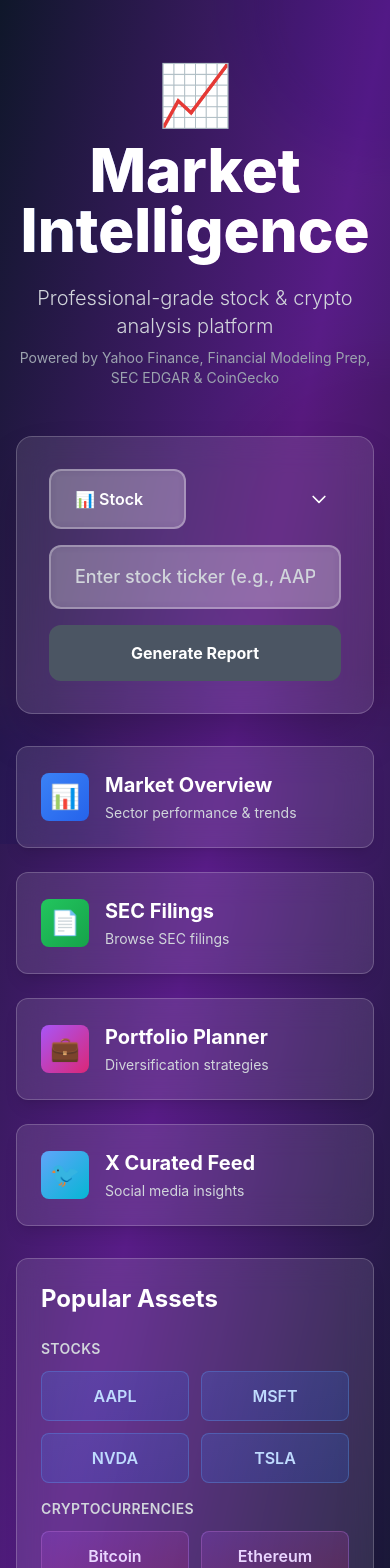
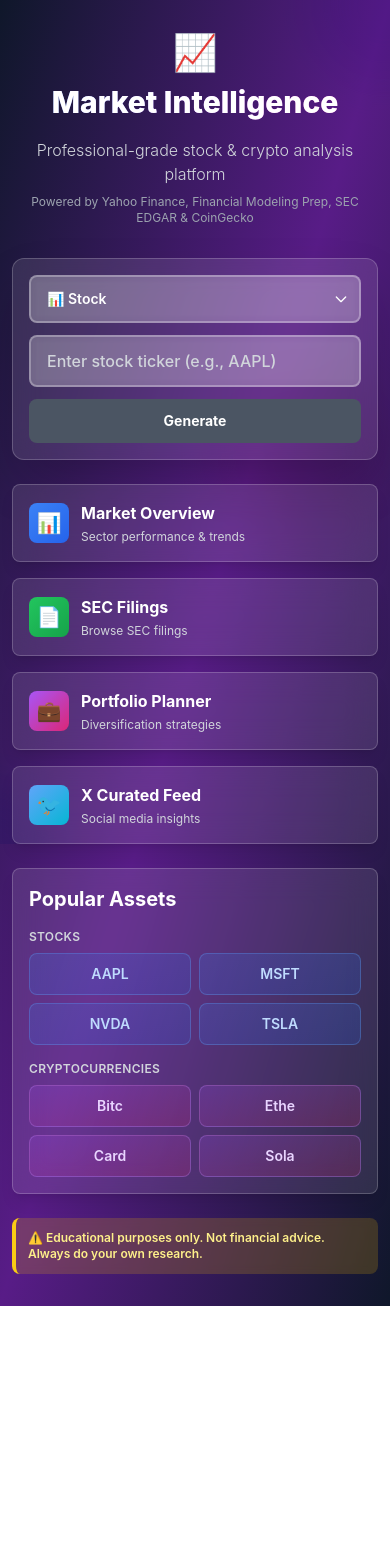
Before and after one commit to kirank22431/stockanalysis, a Next.js app: page / in a window 390 px wide. Shown: the top 1568 px of the page. After the commit the page ends 1306 px from the top, so only its background shows below. Built offline with nearby package versions, Linux system fonts and the light colour scheme.

Commit message:
Improve responsive design for mobile, tablet, and desktop across all pages

```diff
--- a/app/page.tsx
+++ b/app/page.tsx
@@ -26,46 +26,46 @@ export default function Home() {
     <div className="min-h-screen bg-gradient-to-br from-slate-900 via-purple-900 to-slate-900">
       {/* Animated background */}
       <div className="absolute inset-0 overflow-hidden">
-        <div className="absolute -top-40 -right-40 w-80 h-80 bg-purple-500 rounded-full mix-blend-multiply filter blur-xl opacity-20 animate-blob"></div>
-        <div className="absolute -bottom-40 -left-40 w-80 h-80 bg-blue-500 rounded-full mix-blend-multiply filter blur-xl opacity-20 animate-blob animation-delay-2000"></div>
-        <div className="absolute top-1/2 left-1/2 transform -translate-x-1/2 -translate-y-1/2 w-80 h-80 bg-pink-500 rounded-full mix-blend-multiply filter blur-xl opacity-20 animate-blob animation-delay-4000"></div>
+        <div className="absolute -top-20 -right-20 sm:-top-40 sm:-right-40 w-40 h-40 sm:w-60 sm:h-60 md:w-80 md:h-80 bg-purple-500 rounded-full mix-blend-multiply filter blur-xl opacity-20 animate-blob"></div>
+        <div className="absolute -bottom-20 -left-20 sm:-bottom-40 sm:-left-40 w-40 h-40 sm:w-60 sm:h-60 md:w-80 md:h-80 bg-blue-500 rounded-full mix-blend-multiply filter blur-xl opacity-20 animate-blob animation-delay-2000"></div>
+        <div className="absolute top-1/2 left-1/2 transform -translate-x-1/2 -translate-y-1/2 w-40 h-40 sm:w-60 sm:h-60 md:w-80 md:h-80 bg-pink-500 rounded-full mix-blend-multiply filter blur-xl opacity-20 animate-blob animation-delay-4000"></div>
       </div>
 
-      <div className="relative container mx-auto px-4 py-16">
+      <div className="relative container mx-auto px-3 sm:px-4 md:px-6 py-8 sm:py-12 md:py-16">
         <div className="max-w-4xl mx-auto">
           {/* Header */}
-          <div className="text-center mb-12">
-            <div className="inline-block mb-4">
-              <span className="text-6xl">📈</span>
+          <div className="text-center mb-8 sm:mb-10 md:mb-12">
+            <div className="inline-block mb-3 sm:mb-4">
+              <span className="text-4xl sm:text-5xl md:text-6xl">📈</span>
             </div>
-            <h1 className="text-6xl md:text-7xl font-extrabold text-white mb-6 bg-clip-text text-transparent bg-gradient-to-r from-blue-400 via-purple-400 to-pink-400">
+            <h1 className="text-3xl sm:text-4xl md:text-5xl lg:text-6xl xl:text-7xl font-extrabold text-white mb-4 sm:mb-5 md:mb-6 bg-clip-text text-transparent bg-gradient-to-r from-blue-400 via-purple-400 to-pink-400 leading-tight">
               Market Intelligence
             </h1>
-            <p className="text-xl md:text-2xl text-gray-300 font-light">
+            <p className="text-base sm:text-lg md:text-xl lg:text-2xl text-gray-300 font-light px-2">
               Professional-grade stock & crypto analysis platform
             </p>
-            <p className="text-sm text-gray-400 mt-2">
+            <p className="text-xs sm:text-sm text-gray-400 mt-2 px-2">
               Powered by Yahoo Finance, Financial Modeling Prep, SEC EDGAR & CoinGecko
             </p>
           </div>
 
           {/* Main Search Card */}
-          <div className="bg-white/10 backdrop-blur-lg rounded-2xl shadow-2xl p-8 mb-8 border border-white/20">
+          <div className="bg-white/10 backdrop-blur-lg rounded-xl sm:rounded-2xl shadow-2xl p-4 sm:p-6 md:p-8 mb-6 sm:mb-8 border border-white/20">
             <form onSubmit={handleSubmit}>
-              <div className="flex flex-col md:flex-row gap-4">
+              <div className="flex flex-col sm:flex-row gap-3 sm:gap-4">
                 {/* Asset Type */}
-                <div className="relative">
+                <div className="relative w-full sm:w-auto sm:min-w-[140px]">
                   <select
                     value={assetType}
                     onChange={(e) => setAssetType(e.target.value as 'stock' | 'crypto')}
-                    className="appearance-none px-6 py-4 pr-10 bg-white/20 backdrop-blur-sm border-2 border-white/30 rounded-xl focus:outline-none focus:ring-2 focus:ring-purple-400 text-white font-semibold cursor-pointer"
+                    className="w-full appearance-none px-4 sm:px-6 py-3 sm:py-4 pr-10 bg-white/20 backdrop-blur-sm border-2 border-white/30 rounded-lg sm:rounded-xl focus:outline-none focus:ring-2 focus:ring-purple-400 text-white font-semibold cursor-pointer text-sm sm:text-base"
                     disabled={isSubmitting}
                   >
                     <option value="stock" className="bg-gray-800 text-white">📊 Stock</option>
                     <option value="crypto" className="bg-gray-800 text-white">₿ Crypto</option>
                   </select>
                   <div className="pointer-events-none absolute inset-y-0 right-0 flex items-center px-3">
-                    <svg className="w-5 h-5 text-white" fill="none" stroke="currentColor" viewBox="0 0 24 24">
+                    <svg className="w-4 h-4 sm:w-5 sm:h-5 text-white" fill="none" stroke="currentColor" viewBox="0 0 24 24">
                       <path strokeLinecap="round" strokeLinejoin="round" strokeWidth={2} d="M19 9l-7 7-7-7" />
                     </svg>
                   </div>
@@ -78,10 +78,10 @@ export default function Home() {
                   onChange={(e) => setSymbol(e.target.value)}
                   placeholder={
                     assetType === 'stock'
-                      ? 'Enter stock ticker (e.g., AAPL, TSLA, MSFT)'
-                      : 'Enter crypto id (e.g., bitcoin, ethereum)'
+                      ? 'Enter stock ticker (e.g., AAPL)'
+                      : 'Enter crypto id (e.g., bitcoin)'
                   }
-                  className="flex-1 px-6 py-4 text-lg bg-white/20 backdrop-blur-sm border-2 border-white/30 rounded-xl focus:outline-none focus:ring-2 focus:ring-purple-400 text-white placeholder-gray-300 font-medium"
+                  className="flex-1 px-4 sm:px-6 py-3 sm:py-4 text-base sm:text-lg bg-white/20 backdrop-blur-sm border-2 border-white/30 rounded-lg sm:rounded-xl focus:outline-none focus:ring-2 focus:ring-purple-400 text-white placeholder-gray-300 font-medium"
                   disabled={isSubmitting}
                 />
 
@@ -89,18 +89,22 @@ export default function Home() {
                 <button
                   type="submit"
                   disabled={isSubmitting || !symbol.trim()}
-                  className="px-10 py-4 bg-gradient-to-r from-purple-600 to-blue-600 hover:from-purple-700 hover:to-blue-700 disabled:from-gray-600 disabled:to-gray-600 text-white font-bold rounded-xl transition-all transform hover:scale-105 disabled:scale-100 shadow-lg disabled:shadow-none"
+                  className="w-full sm:w-auto px-6 sm:px-8 md:px-10 py-3 sm:py-4 bg-gradient-to-r from-purple-600 to-blue-600 hover:from-purple-700 hover:to-blue-700 disabled:from-gray-600 disabled:to-gray-600 text-white font-bold rounded-lg sm:rounded-xl transition-all transform hover:scale-105 disabled:scale-100 shadow-lg disabled:shadow-none text-sm sm:text-base"
                 >
                   {isSubmitting ? (
-                    <span className="flex items-center gap-2">
-                      <svg className="animate-spin h-5 w-5" xmlns="http://www.w3.org/2000/svg" fill="none" viewBox="0 0 24 24">
+                    <span className="flex items-center justify-center gap-2">
+                      <svg className="animate-spin h-4 w-4 sm:h-5 sm:w-5" xmlns="http://www.w3.org/2000/svg" fill="none" viewBox="0 0 24 24">
                         <circle className="opacity-25" cx="12" cy="12" r="10" stroke="currentColor" strokeWidth="4"></circle>
                         <path className="opacity-75" fill="currentColor" d="M4 12a8 8 0 018-8V0C5.373 0 0 5.373 0 12h4zm2 5.291A7.962 7.962 0 014 12H0c0 3.042 1.135 5.824 3 7.938l3-2.647z"></path>
                       </svg>
-                      Analyzing...
+                      <span className="hidden sm:inline">Analyzing...</span>
+                      <span className="sm:hidden">Loading...</span>
                     </span>
                   ) : (
-                    'Generate Report'
+                    <>
+                      <span className="hidden sm:inline">Generate Report</span>
+                      <span className="sm:hidden">Generate</span>
+                    </>
                   )}
                 </button>
               </div>
@@ -108,81 +112,81 @@ export default function Home() {
           </div>
 
           {/* Quick Actions */}
-          <div className="grid grid-cols-1 md:grid-cols-2 lg:grid-cols-4 gap-6 mb-8">
+          <div className="grid grid-cols-1 sm:grid-cols-2 lg:grid-cols-4 gap-4 sm:gap-6 mb-6 sm:mb-8">
             <Link
               href="/market"
-              className="group bg-white/10 backdrop-blur-lg rounded-xl shadow-lg p-6 hover:bg-white/15 transition-all border border-white/20 hover:border-purple-400/50"
+              className="group bg-white/10 backdrop-blur-lg rounded-lg sm:rounded-xl shadow-lg p-4 sm:p-6 hover:bg-white/15 transition-all border border-white/20 hover:border-purple-400/50 active:scale-95"
             >
-              <div className="flex items-center gap-4">
-                <div className="w-12 h-12 bg-gradient-to-br from-blue-500 to-blue-600 rounded-lg flex items-center justify-center text-2xl">
+              <div className="flex items-center gap-3 sm:gap-4">
+                <div className="w-10 h-10 sm:w-12 sm:h-12 bg-gradient-to-br from-blue-500 to-blue-600 rounded-lg flex items-center justify-center text-xl sm:text-2xl flex-shrink-0">
                   📊
                 </div>
-                <div>
-                  <h3 className="text-xl font-bold text-white mb-1">Market Overview</h3>
-                  <p className="text-sm text-gray-300">Sector performance & trends</p>
+                <div className="min-w-0 flex-1">
+                  <h3 className="text-base sm:text-lg md:text-xl font-bold text-white mb-1 truncate">Market Overview</h3>
+                  <p className="text-xs sm:text-sm text-gray-300 line-clamp-2">Sector performance & trends</p>
                 </div>
               </div>
             </Link>
 
             <Link
               href="/filings"
-              className="group bg-white/10 backdrop-blur-lg rounded-xl shadow-lg p-6 hover:bg-white/15 transition-all border border-white/20 hover:border-purple-400/50"
+              className="group bg-white/10 backdrop-blur-lg rounded-lg sm:rounded-xl shadow-lg p-4 sm:p-6 hover:bg-white/15 transition-all border border-white/20 hover:border-purple-400/50 active:scale-95"
             >
-              <div className="flex items-center gap-4">
-                <div className="w-12 h-12 bg-gradient-to-br from-green-500 to-green-600 rounded-lg flex items-center justify-center text-2xl">
+              <div className="flex items-center gap-3 sm:gap-4">
+                <div className="w-10 h-10 sm:w-12 sm:h-12 bg-gradient-to-br from-green-500 to-green-600 rounded-lg flex items-center justify-center text-xl sm:text-2xl flex-shrink-0">
                   📄
                 </div>
-                <div>
-                  <h3 className="text-xl font-bold text-white mb-1">SEC Filings</h3>
-                  <p className="text-sm text-gray-300">Browse SEC filings</p>
+                <div className="min-w-0 flex-1">
+                  <h3 className="text-base sm:text-lg md:text-xl font-bold text-white mb-1 truncate">SEC Filings</h3>
+                  <p className="text-xs sm:text-sm text-gray-300 line-clamp-2">Browse SEC filings</p>
                 </div>
               </div>
             </Link>
 
             <Link
               href="/portfolio"
-              className="group bg-white/10 backdrop-blur-lg rounded-xl shadow-lg p-6 hover:bg-white/15 transition-all border border-white/20 hover:border-purple-400/50"
+              className="group bg-white/10 backdrop-blur-lg rounded-lg sm:rounded-xl shadow-lg p-4 sm:p-6 hover:bg-white/15 transition-all border border-white/20 hover:border-purple-400/50 active:scale-95"
             >
-              <div className="flex items-center gap-4">
-                <div className="w-12 h-12 bg-gradient-to-br from-purple-500 to-pink-600 rounded-lg flex items-center justify-center text-2xl">
+              <div className="flex items-center gap-3 sm:gap-4">
+                <div className="w-10 h-10 sm:w-12 sm:h-12 bg-gradient-to-br from-purple-500 to-pink-600 rounded-lg flex items-center justify-center text-xl sm:text-2xl flex-shrink-0">
                   💼
                 </div>
-                <div>
-                  <h3 className="text-xl font-bold text-white mb-1">Portfolio Planner</h3>
-                  <p className="text-sm text-gray-300">Diversification strategies</p>
+                <div className="min-w-0 flex-1">
+                  <h3 className="text-base sm:text-lg md:text-xl font-bold text-white mb-1 truncate">Portfolio Planner</h3>
+                  <p className="text-xs sm:text-sm text-gray-300 line-clamp-2">Diversification strategies</p>
                 </div>
               </div>
             </Link>
 
             <Link
               href="/social/x-curated"
-              className="group bg-white/10 backdrop-blur-lg rounded-xl shadow-lg p-6 hover:bg-white/15 transition-all border border-white/20 hover:border-purple-400/50"
+              className="group bg-white/10 backdrop-blur-lg rounded-lg sm:rounded-xl shadow-lg p-4 sm:p-6 hover:bg-white/15 transition-all border border-white/20 hover:border-purple-400/50 active:scale-95"
             >
-              <div className="flex items-center gap-4">
-                <div className="w-12 h-12 bg-gradient-to-br from-blue-400 to-cyan-500 rounded-lg flex items-center justify-center text-2xl">
+              <div className="flex items-center gap-3 sm:gap-4">
+                <div className="w-10 h-10 sm:w-12 sm:h-12 bg-gradient-to-br from-blue-400 to-cyan-500 rounded-lg flex items-center justify-center text-xl sm:text-2xl flex-shrink-0">
                   🐦
                 </div>
-                <div>
-                  <h3 className="text-xl font-bold text-white mb-1">X Curated Feed</h3>
-                  <p className="text-sm text-gray-300">Social media insights</p>
+                <div className="min-w-0 flex-1">
+                  <h3 className="text-base sm:text-lg md:text-xl font-bold text-white mb-1 truncate">X Curated Feed</h3>
+                  <p className="text-xs sm:text-sm text-gray-300 line-clamp-2">Social media insights</p>
                 </div>
               </div>
             </Link>
           </div>
 
           {/* Popular Stocks & Crypto */}
-          <div className="bg-white/10 backdrop-blur-lg rounded-xl shadow-lg p-6 border border-white/20">
-            <h2 className="text-2xl font-bold text-white mb-6">Popular Assets</h2>
+          <div className="bg-white/10 backdrop-blur-lg rounded-lg sm:rounded-xl shadow-lg p-4 sm:p-6 border border-white/20">
+            <h2 className="text-xl sm:text-2xl font-bold text-white mb-4 sm:mb-6">Popular Assets</h2>
 
-            <div className="space-y-4">
+            <div className="space-y-4 sm:space-y-5">
               <div>
-                <p className="text-sm font-semibold text-gray-300 mb-3 uppercase tracking-wide">Stocks</p>
-                <div className="grid grid-cols-2 md:grid-cols-4 gap-3">
+                <p className="text-xs sm:text-sm font-semibold text-gray-300 mb-2 sm:mb-3 uppercase tracking-wide">Stocks</p>
+                <div className="grid grid-cols-2 sm:grid-cols-2 md:grid-cols-4 gap-2 sm:gap-3">
                   {['AAPL', 'MSFT', 'NVDA', 'TSLA'].map((sym) => (
                     <Link
                       key={sym}
                       href={`/report?symbol=${sym}&type=stock`}
-                      className="group px-4 py-3 bg-gradient-to-br from-blue-500/20 to-blue-600/20 hover:from-blue-500/30 hover:to-blue-600/30 border border-blue-400/30 hover:border-blue-400/50 text-blue-200 hover:text-white font-semibold rounded-lg text-center transition-all transform hover:scale-105"
+                      className="group px-3 sm:px-4 py-2.5 sm:py-3 bg-gradient-to-br from-blue-500/20 to-blue-600/20 hover:from-blue-500/30 hover:to-blue-600/30 border border-blue-400/30 hover:border-blue-400/50 text-blue-200 hover:text-white font-semibold rounded-lg text-center transition-all transform hover:scale-105 active:scale-95 text-sm sm:text-base"
                     >
                       {sym}
                     </Link>
@@ -191,15 +195,16 @@ export default function Home() {
               </div>
 
               <div>
-                <p className="text-sm font-semibold text-gray-300 mb-3 uppercase tracking-wide">Cryptocurrencies</p>
-                <div className="grid grid-cols-2 md:grid-cols-4 gap-3">
+                <p className="text-xs sm:text-sm font-semibold text-gray-300 mb-2 sm:mb-3 uppercase tracking-wide">Cryptocurrencies</p>
+                <div className="grid grid-cols-2 sm:grid-cols-2 md:grid-cols-4 gap-2 sm:gap-3">
                   {['bitcoin', 'ethereum', 'cardano', 'solana'].map((id) => (
                     <Link
                       key={id}
                       href={`/report?symbol=${id}&type=crypto`}
-                      className="group px-4 py-3 bg-gradient-to-br from-purple-500/20 to-pink-600/20 hover:from-purple-500/30 hover:to-pink-600/30 border border-purple-400/30 hover:border-purple-400/50 text-purple-200 hover:text-white font-semibold rounded-lg text-center transition-all transform hover:scale-105"
+                      className="group px-3 sm:px-4 py-2.5 sm:py-3 bg-gradient-to-br from-purple-500/20 to-pink-600/20 hover:from-purple-500/30 hover:to-pink-600/30 border border-purple-400/30 hover:border-purple-400/50 text-purple-200 hover:text-white font-semibold rounded-lg text-center transition-all transform hover:scale-105 active:scale-95 text-sm sm:text-base"
                     >
-                      {id.charAt(0).toUpperCase() + id.slice(1)}
+                      <span className="hidden sm:inline">{id.charAt(0).toUpperCase() + id.slice(1)}</span>
+                      <span className="sm:hidden">{id.charAt(0).toUpperCase() + id.slice(1, 4)}</span>
                     </Link>
                   ))}
                 </div>
@@ -208,8 +213,8 @@ export default function Home() {
           </div>
 
           {/* Disclaimer */}
-          <div className="mt-8 bg-yellow-500/20 backdrop-blur-sm border-l-4 border-yellow-400 p-4 rounded-lg">
-            <p className="text-sm text-yellow-200 font-semibold">
+          <div className="mt-6 sm:mt-8 bg-yellow-500/20 backdrop-blur-sm border-l-4 border-yellow-400 p-3 sm:p-4 rounded-lg">
+            <p className="text-xs sm:text-sm text-yellow-200 font-semibold">
               ⚠️ Educational purposes only. Not financial advice. Always do your own research.
             </p>
           </div>
```
Also changed, not shown: app/market/page.tsx (+10 -10 lines), app/portfolio/page.tsx (+14 -9 lines), app/report/page.tsx (+43 -41 lines).
